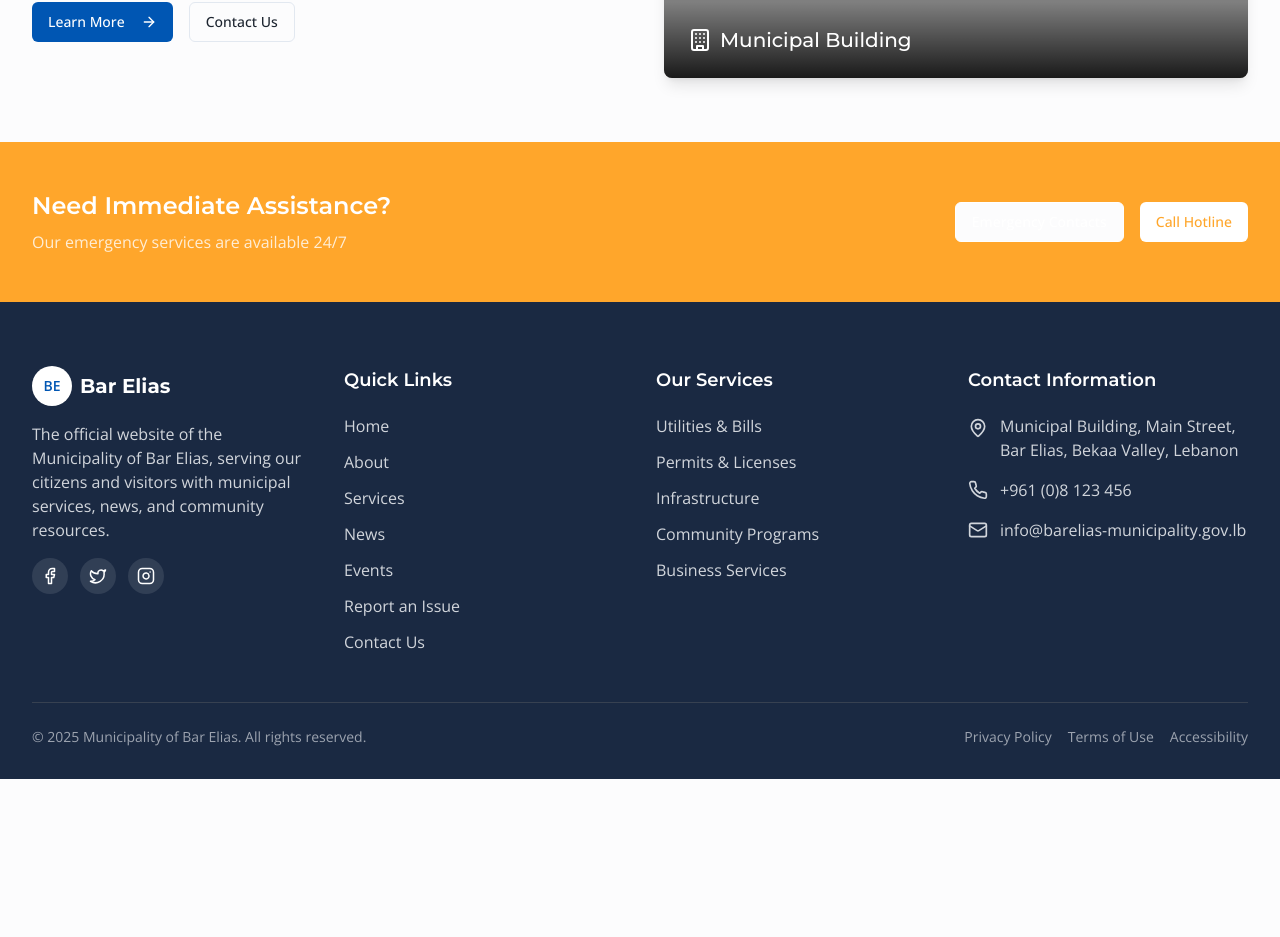
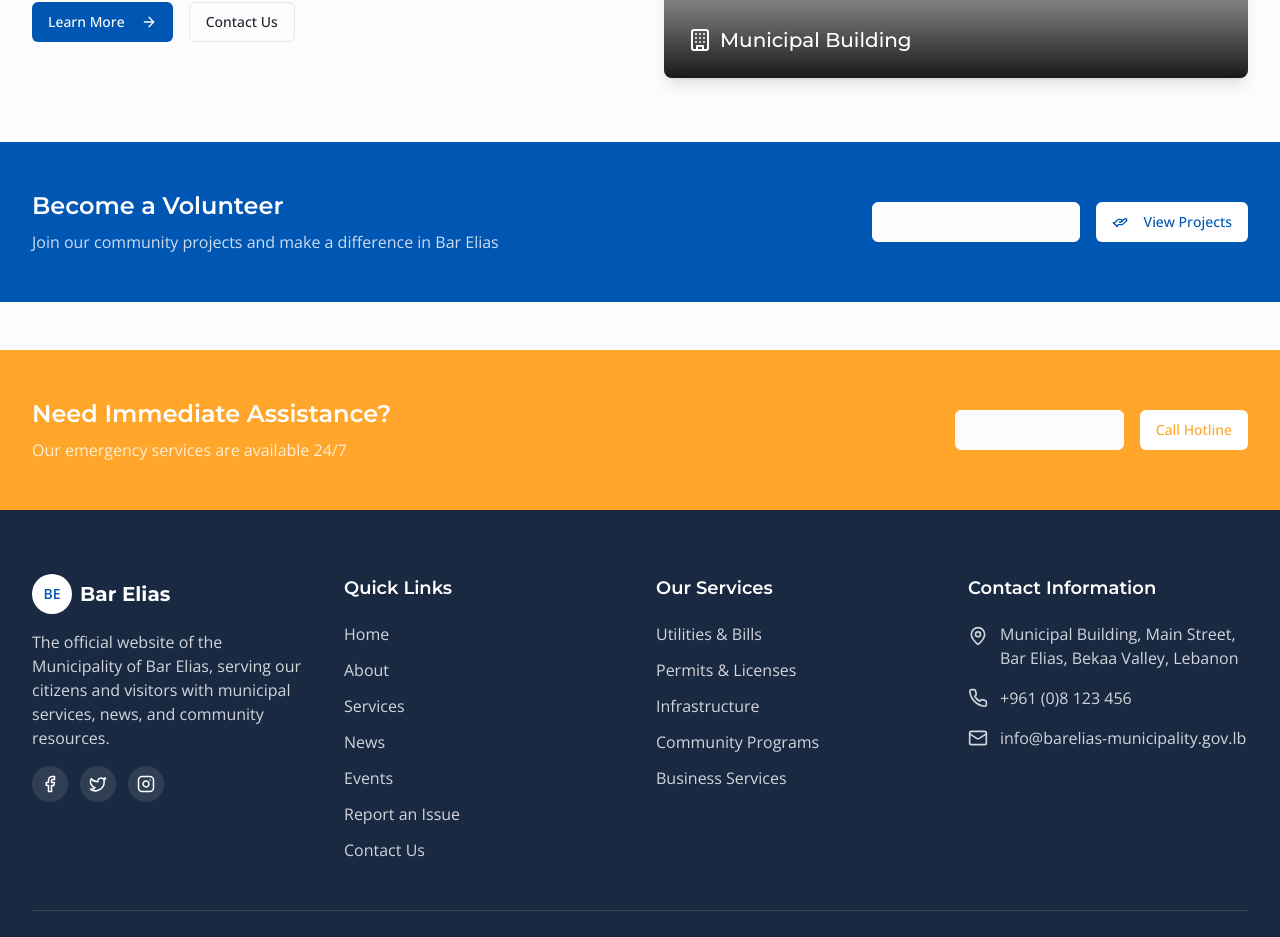
Before and after one commit to mustafahmustafa/barelias-citizen-connect, a React (Vite) app: page / in a window 1280 px wide. Shown: the part 3078-4015 px from the top of the page. Before the commit the page ends 3857 px from the top, so only its background shows below. Built offline with nearby package versions, Linux system fonts and the light colour scheme; grey boxes are pictures that could not be loaded.

Commit message:
Add volunteer component
Added a component to allow users to volunteer for municipality projects, events, and activities, similar to the "Need Immediate Assistance" section.

```diff
--- a/src/pages/Index.tsx
+++ b/src/pages/Index.tsx
@@ -1,4 +1,3 @@
-
 import React, { useState, useEffect } from 'react';
 import { Link } from 'react-router-dom';
 import {
@@ -16,7 +15,9 @@ import {
   Film,
   Trophy, // Replacing Football
   Landmark, // Replacing Castle
-  GraduationCap
+  GraduationCap,
+  UserPlus, // Added for volunteer component
+  HelpingHand // Added for volunteer component
 } from 'lucide-react';
 
 import { Button } from '@/components/ui/button';
@@ -408,6 +409,32 @@ const Index = () => {
         </div>
       </section>
 
+      {/* Volunteer Component - Added new component */}
+      <section className="bg-primary text-white py-12 mb-12">
+        <div className="container-custom">
+          <div className="flex flex-col md:flex-row justify-between items-center">
+            <div className="mb-6 md:mb-0">
+              <h2 className="text-2xl font-semibold mb-2">Become a Volunteer</h2>
+              <p className="text-white/80">Join our community projects and make a difference in Bar Elias</p>
+            </div>
+            <div className="flex flex-col sm:flex-row gap-4">
+              <Button variant="outline" className="border-white text-white hover:bg-white/20" asChild>
+                <Link to="/volunteer">
+                  <UserPlus className="mr-2" size={18} />
+                  Register as Volunteer
+                </Link>
+              </Button>
+              <Button className="bg-white text-primary hover:bg-white/90" asChild>
+                <Link to="/projects">
+                  <HelpingHand className="mr-2" size={18} />
+                  View Projects
+                </Link>
+              </Button>
+            </div>
+          </div>
+        </div>
+      </section>
+
       {/* Emergency Contact */}
       <section className="bg-accent text-white py-12">
         <div className="container-custom">
```
